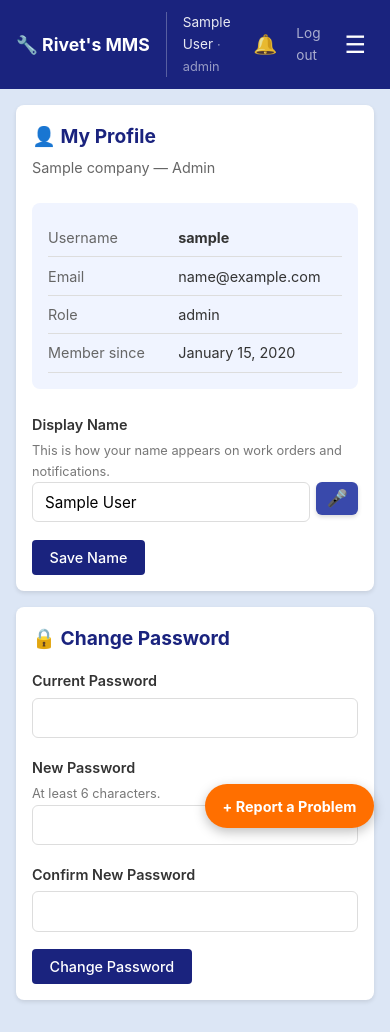
After one commit to 1234zahradnik/rivets-mms, a Flask app: page /profile in a window 390 px wide. The commit adds this page. Run offline with Flask 3, Linux system fonts and the light colour scheme; a user stored in the database is signed in; tables that the repository leaves empty hold one stand-in row (values such as "Sample post").

Commit message:
Email notifications, profile page, mobile card view for WO list

```diff
--- a/app.py
+++ b/app.py
@@ -1,5 +1,6 @@
 from flask import Flask, render_template, request, redirect, url_for, flash, jsonify, abort, make_response, send_from_directory
 from flask_login import LoginManager, login_user, logout_user, login_required, current_user
+from flask_mail import Mail, Message
 from models import db, Company, Machine, MachineHistory, WorkOrder, InventoryItem, InventoryTransaction, User, WOComment, Notification, PMSchedule
 from datetime import datetime, date, timedelta
 from werkzeug.utils import secure_filename
@@ -16,6 +17,7 @@ app.config.from_object(_config.config.get(env_name, _config.config['default']))
 app.config.from_prefixed_env()
 
 db.init_app(app)
+mail = Mail(app)
 
 UPLOAD_FOLDER = os.path.join(os.path.dirname(os.path.abspath(__file__)), 'uploads')
 os.makedirs(UPLOAD_FOLDER, exist_ok=True)
@@ -77,6 +79,31 @@ def _next_wo_number():
     max_id = (db.session.query(db.func.max(WorkOrder.id))
               .filter_by(company_id=current_user.company_id).scalar()) or 0
     return f"WO-{datetime.now().year}-{max_id + 1:05d}"
+
+
+def _send_email(subject, recipients, body_html, body_text=''):
+    """Send email if mail is configured. Silently skips if MAIL_USERNAME not set."""
+    if not app.config.get('MAIL_ENABLED'):
+        return
+    try:
+        msg = Message(subject=subject, recipients=recipients,
+                      html=body_html, body=body_text or subject)
+        mail.send(msg)
+    except Exception as e:
+        app.logger.warning(f'Email send failed: {e}')
+
+
+def _email_managers(subject, body_html, company_id):
+    """Email all active admin/manager accounts in a company that have an email address."""
+    managers = User.query.filter(
+        User.company_id == company_id,
+        User.role.in_(['admin', 'manager']),
+        User.is_active == True,
+        User.email != ''
+    ).all()
+    recipients = [u.email for u in managers if u.email]
+    if recipients:
+        _send_email(subject, recipients, body_html)
 
 
 def _notify(title, message='', link='', icon='🔔', user_id=None):
@@ -189,6 +216,37 @@ def register():
 # ══════════════════════════════════════════════════════════════════════════════
 # ADMIN — USER MANAGEMENT
 # ══════════════════════════════════════════════════════════════════════════════
+
+@app.route('/profile', methods=['GET', 'POST'])
+@login_required
+def profile():
+    if request.method == 'POST':
+        action = request.form.get('action')
+        if action == 'update_name':
+            new_name = request.form.get('display_name', '').strip()
+            if new_name:
+                current_user.display_name = new_name
+                db.session.commit()
+                flash('Display name updated.', 'success')
+            else:
+                flash('Name cannot be blank.', 'danger')
+        elif action == 'change_password':
+            old_pw  = request.form.get('old_password', '')
+            new_pw  = request.form.get('new_password', '')
+            confirm = request.form.get('confirm_password', '')
+            if not current_user.check_password(old_pw):
+                flash('Current password is incorrect.', 'danger')
+            elif len(new_pw) < 6:
+                flash('New password must be at least 6 characters.', 'danger')
+            elif new_pw != confirm:
+                flash('New passwords do not match.', 'danger')
+            else:
+                current_user.set_password(new_pw)
+                db.session.commit()
+                flash('Password changed successfully.', 'success')
+        return redirect(url_for('profile'))
+    return render_template('profile.html')
+
 
 @app.route('/admin/users')
 @login_required
@@ -551,11 +609,26 @@ def wo_request():
 
         # Notify managers about emergency or high-priority
         if wo.priority in ('Emergency', 'High'):
+            label = '🚨 EMERGENCY' if wo.priority == 'Emergency' else '⚠️ High Priority'
             _notify_managers(
-                title=f"{'🚨 EMERGENCY' if wo.priority == 'Emergency' else '⚠️ High Priority'}: {wo.title}",
+                title=f"{label}: {wo.title}",
                 message=f"Submitted by {wo.requester_name or current_user.display_name}",
                 link=url_for('wo_detail', id=wo.id),
                 icon='🚨' if wo.priority == 'Emergency' else '⚠️'
+            )
+            _email_managers(
+                subject=f"[Rivet MMS] {label}: {wo.wo_number} — {wo.title}",
+                body_html=f"""
+<h2 style="color:#c62828;">{label}: {wo.wo_number}</h2>
+<p><strong>{wo.title}</strong></p>
+<p><strong>Machine:</strong> {wo.machine.name if wo.machine else 'N/A'}</p>
+<p><strong>Reported by:</strong> {wo.requester_name or current_user.display_name}</p>
+<p><strong>Description:</strong> {wo.description or 'None provided'}</p>
+<p style="margin-top:1rem;"><a href="{request.host_url.rstrip('/')}{url_for('wo_detail', id=wo.id)}"
+   style="background:#c62828;color:#fff;padding:0.6rem 1.2rem;border-radius:6px;text-decoration:none;font-weight:bold;">
+View Work Order →</a></p>
+""",
+                company_id=current_user.company_id
             )
             db.session.commit()
 
@@ -629,6 +702,21 @@ def wo_update(id):
                 icon='📋',
                 user_id=tech.id
             )
+            if tech.email:
+                _send_email(
+                    subject=f"[Rivet MMS] Assigned to you: {wo.wo_number} — {wo.title}",
+                    recipients=[tech.email],
+                    body_html=f"""
+<h2>You've been assigned a work order</h2>
+<p><strong>{wo.wo_number} — {wo.title}</strong></p>
+<p><strong>Machine:</strong> {wo.machine.name if wo.machine else 'N/A'}</p>
+<p><strong>Priority:</strong> {wo.priority}</p>
+<p><strong>Description:</strong> {wo.description or 'None provided'}</p>
+<p style="margin-top:1rem;"><a href="{request.host_url.rstrip('/')}{url_for('wo_detail', id=wo.id)}"
+   style="background:#1a237e;color:#fff;padding:0.6rem 1.2rem;border-radius:6px;text-decoration:none;font-weight:bold;">
+Open Work Order →</a></p>
+"""
+                )
             db.session.commit()
 
     flash('Work order updated.', 'success')
@@ -687,6 +775,22 @@ def wo_close(id):
 
     _sync_machine_status(wo.machine_id)
     db.session.commit()
+
+    # Email requester that their issue is resolved
+    if wo.requester_email:
+        _send_email(
+            subject=f"[Rivet MMS] Resolved: {wo.wo_number} — {wo.title}",
+            recipients=[wo.requester_email],
+            body_html=f"""
+<h2 style="color:#2e7d32;">✅ Your request has been completed</h2>
+<p><strong>{wo.wo_number} — {wo.title}</strong></p>
+<p><strong>Resolution:</strong> {wo.resolution or 'Completed'}</p>
+<p><strong>Notes:</strong> {wo.completion_notes or 'No notes provided'}</p>
+<p><strong>Completed by:</strong> {wo.assigned_to or 'Maintenance team'}</p>
+<p style="color:#888;font-size:0.9rem;margin-top:1rem;">This is an automated message from {wo.machine.company.name if wo.machine else 'Rivet MMS'}.</p>
+"""
+        )
+
     flash('Work order closed out.', 'success')
     return redirect(url_for('wo_detail', id=id))
 
@@ -705,6 +809,31 @@ def wo_comment(id):
         db.session.commit()
         flash('Note added.', 'success')
     return redirect(url_for('wo_detail', id=id))
+
+
+@app.route('/admin/test-email', methods=['POST'])
+@login_required
+def admin_test_email():
+    require_manager()
+    to = request.form.get('to', '').strip()
+    if not to:
+        flash('Enter an email address to test.', 'danger')
+        return redirect(url_for('admin_users'))
+    _send_email(
+        subject='[Rivet MMS] Test Email — It works!',
+        recipients=[to],
+        body_html=f"""
+<h2>✅ Email is working!</h2>
+<p>This is a test message from <strong>Rivet's MMS</strong>.</p>
+<p>Your email notifications are configured correctly. You'll receive alerts for emergency work orders, assignments, and completed jobs.</p>
+<p style="color:#888;font-size:0.85rem;">Sent from {current_user.company.name}</p>
+"""
+    )
+    if app.config.get('MAIL_ENABLED'):
+        flash(f'Test email sent to {to}.', 'success')
+    else:
+        flash('Email is not configured (MAIL_USERNAME env var not set on Railway).', 'warning')
+    return redirect(url_for('admin_users'))
 
 
 @app.route('/notifications')
--- a/requirements.txt
+++ b/requirements.txt
@@ -2,5 +2,6 @@ Flask==3.0.3
 Flask-SQLAlchemy==3.1.1
 Werkzeug==3.0.3
 Flask-Login==0.6.3
+Flask-Mail==0.10.0
 gunicorn==21.2.0
 psycopg2-binary==2.9.9
--- a/templates/base.html
+++ b/templates/base.html
@@ -102,6 +102,19 @@ tr:hover{background:#fafbff;}
   .stat-card .number{font-size:2rem;}
   header h1{font-size:1.1rem;}
 }
+/* ── Mobile card rows (replaces table on small screens) ─────────────── */
+.mob-cards{display:none;}
+.mob-card{background:#fff;border-radius:8px;padding:0.85rem 1rem;margin-bottom:0.6rem;box-shadow:0 1px 4px rgba(0,0,0,0.08);border-left:4px solid #ddd;}
+.mob-card.emerg{border-left-color:var(--danger);}
+.mob-card.high{border-left-color:var(--accent);}
+.mob-card.overdue{border-left-color:var(--danger);background:#fff5f5;}
+.mob-card-title{font-weight:700;font-size:0.95rem;color:#333;margin-bottom:0.3rem;}
+.mob-card-title a{color:#1a237e;text-decoration:none;}
+.mob-card-meta{font-size:0.8rem;color:#666;display:flex;flex-wrap:wrap;gap:0.4rem;align-items:center;}
+@media(max-width:600px){
+  .hide-mobile{display:none!important;}
+  .mob-cards{display:block;}
+}
 </style>
 {% block extra_css %}{% endblock %}
 <style>
@@ -138,7 +151,7 @@ tr:hover{background:#fafbff;}
 <span class="datetime" style="opacity:0.75;font-size:0.82rem;">{{ now.strftime('%b %d, %Y') if now else '' }}</span>
 {% if current_user.is_authenticated %}
 <span style="border-left:1px solid rgba(255,255,255,0.3);padding-left:1rem;">
-  {{ current_user.display_name or current_user.username }}
+  <a href="{{ url_for('profile') }}" style="color:#fff;text-decoration:none;">{{ current_user.display_name or current_user.username }}</a>
   <span style="opacity:0.6;font-size:0.8rem;"> · {{ current_user.role }}</span>
 </span>
 <a href="{{ url_for('notifications') }}" style="color:#fff;text-decoration:none;position:relative;font-size:1.2rem;padding:0.1rem 0.2rem;" title="Notifications">
--- /dev/null
+++ b/templates/profile.html
@@ -0,0 +1,57 @@
+{% extends 'base.html' %}
+{% block title %}My Profile - Rivet's MMS{% endblock %}
+{% block content %}
+
+<div style="max-width:560px;">
+
+<div class="card">
+<h2 style="margin-bottom:0.25rem;">👤 My Profile</h2>
+<p style="color:#666;font-size:0.9rem;margin-bottom:1.5rem;">
+  {{ current_user.company.name }} &mdash;
+  <span style="text-transform:capitalize;">{{ current_user.role }}</span>
+</p>
+
+<div style="background:#f0f4ff;border-radius:8px;padding:1rem;margin-bottom:1.5rem;">
+<table style="font-size:0.9rem;">
+<tr><td style="padding:0.3rem 1rem 0.3rem 0;color:#666;">Username</td><td><strong>{{ current_user.username }}</strong></td></tr>
+<tr><td style="padding:0.3rem 1rem 0.3rem 0;color:#666;">Email</td><td>{{ current_user.email }}</td></tr>
+<tr><td style="padding:0.3rem 1rem 0.3rem 0;color:#666;">Role</td><td>{{ current_user.role }}</td></tr>
+<tr><td style="padding:0.3rem 1rem 0.3rem 0;color:#666;">Member since</td><td>{{ current_user.created_at.strftime('%B %d, %Y') }}</td></tr>
+</table>
+</div>
+
+<form method="post">
+<input type="hidden" name="action" value="update_name">
+<div class="form-group">
+<label>Display Name</label>
+<span class="hint">This is how your name appears on work orders and notifications.</span>
+<input type="text" name="display_name" value="{{ current_user.display_name or current_user.username }}" required>
+</div>
+<button type="submit" class="btn btn-primary">Save Name</button>
+</form>
+</div>
+
+<div class="card">
+<h2>🔒 Change Password</h2>
+<form method="post">
+<input type="hidden" name="action" value="change_password">
+<div class="form-group">
+<label>Current Password</label>
+<input type="password" name="old_password" required autocomplete="current-password">
+</div>
+<div class="form-group">
+<label>New Password</label>
+<span class="hint">At least 6 characters.</span>
+<input type="password" name="new_password" required minlength="6" autocomplete="new-password">
+</div>
+<div class="form-group">
+<label>Confirm New Password</label>
+<input type="password" name="confirm_password" required autocomplete="new-password">
+</div>
+<button type="submit" class="btn btn-primary">Change Password</button>
+</form>
+</div>
+
+</div>
+
+{% endblock %}
```
Also changed, not shown: config.py (+8 -0 lines), templates/admin_users.html (+18 -0 lines), templates/dashboard.html (+15 -1 lines), templates/work_orders.html (+21 -1 lines).
